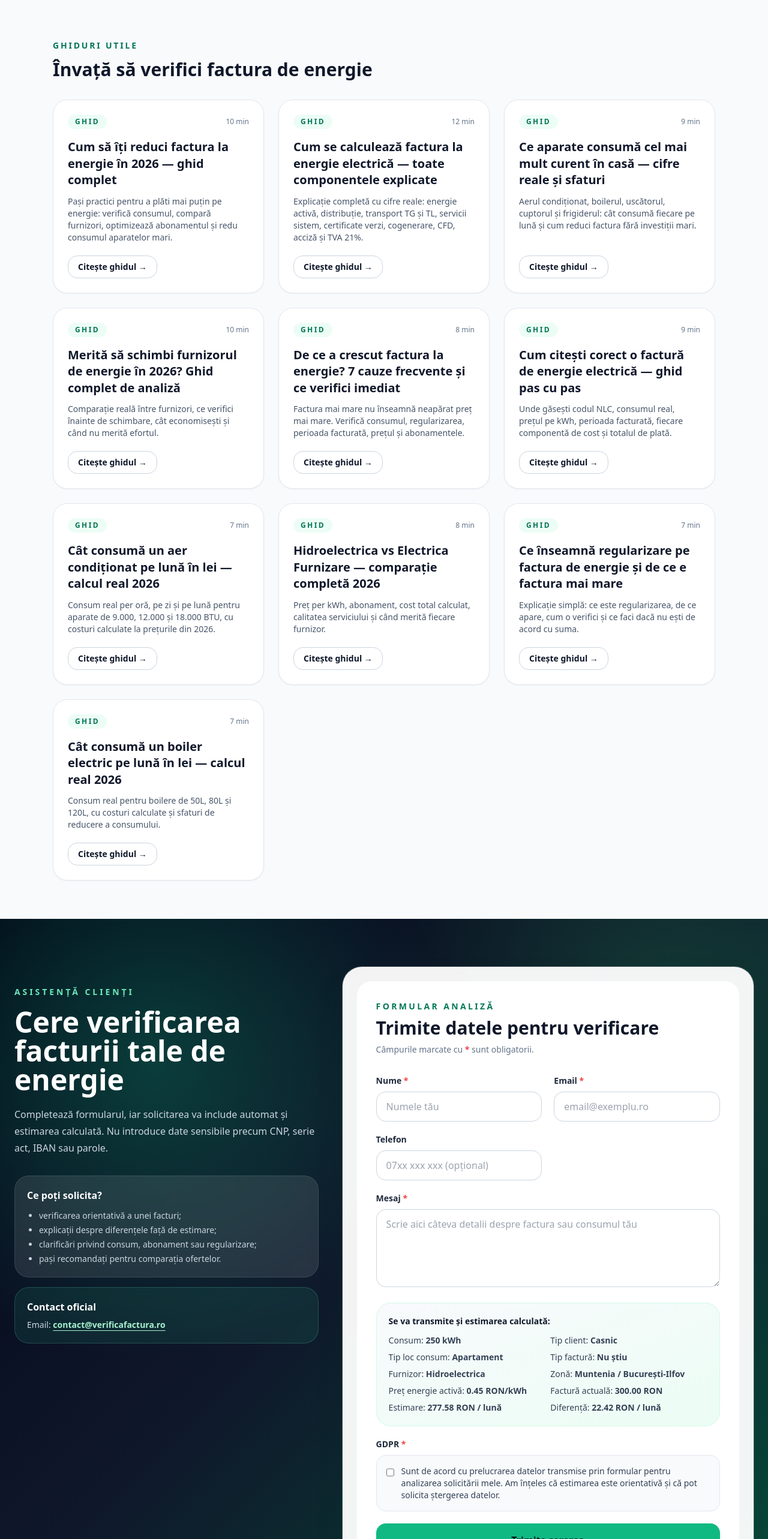
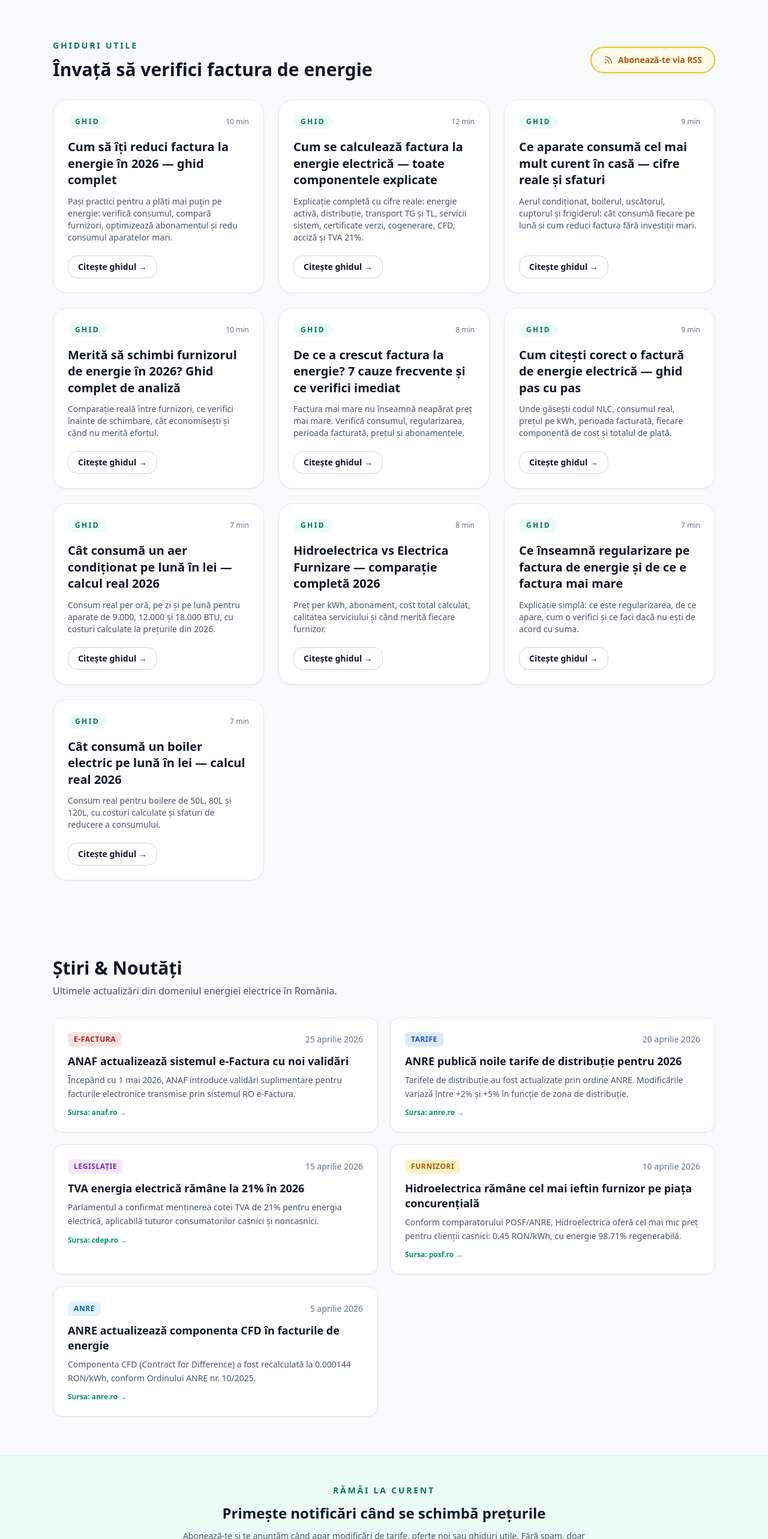
Before and after one commit to baciuionalexandru24-cyber/factura-mea, a React (Create React App) app: page / in a window 1280 px wide. Shown: the part 2180-4746 px from the top of the page at 60% size. Built offline with nearby package versions, Linux system fonts and the light colour scheme.

Commit message:
RSS + newsfeed

```diff
--- a/src/App.js
+++ b/src/App.js
@@ -272,6 +272,16 @@ const articles = [
   },
 ];
 
+/* Știri & Noutăți — adaugă intrări noi la început
+   Categorii: TARIFE, LEGISLAȚIE, E-FACTURA, GHID, ANRE, FURNIZORI */
+const newsFeed = [
+  { date: "25 aprilie 2026", category: "E-FACTURA", title: "ANAF actualizează sistemul e-Factura cu noi validări", description: "Începând cu 1 mai 2026, ANAF introduce validări suplimentare pentru facturile electronice transmise prin sistemul RO e-Factura.", link: "https://www.anaf.ro/anaf/internet/ANAF/despre_ANAF/informatii_publice/comunicate/", sursa: "anaf.ro" },
+  { date: "20 aprilie 2026", category: "TARIFE", title: "ANRE publică noile tarife de distribuție pentru 2026", description: "Tarifele de distribuție au fost actualizate prin ordine ANRE. Modificările variază între +2% și +5% în funcție de zona de distribuție.", link: "https://anre.ro/energie-electrica/legislatie/tarife-reglementate/", sursa: "anre.ro" },
+  { date: "15 aprilie 2026", category: "LEGISLAȚIE", title: "TVA energia electrică rămâne la 21% în 2026", description: "Parlamentul a confirmat menținerea cotei TVA de 21% pentru energia electrică, aplicabilă tuturor consumatorilor casnici și noncasnici.", link: "https://www.cdep.ro/", sursa: "cdep.ro" },
+  { date: "10 aprilie 2026", category: "FURNIZORI", title: "Hidroelectrica rămâne cel mai ieftin furnizor pe piața concurențială", description: "Conform comparatorului POSF/ANRE, Hidroelectrica oferă cel mai mic preț pentru clienții casnici: 0.45 RON/kWh, cu energie 98.71% regenerabilă.", link: "https://posf.ro/comparator?comparatorType=electric", sursa: "posf.ro" },
+  { date: "5 aprilie 2026", category: "ANRE", title: "ANRE actualizează componenta CFD în facturile de energie", description: "Componenta CFD (Contract for Difference) a fost recalculată la 0.000144 RON/kWh, conform Ordinului ANRE nr. 10/2025.", link: "https://anre.ro/energie-electrica/legislatie/", sursa: "anre.ro" },
+];
+
 const legalPages = [
   { path: "/confidentialitate", title: "Politică de confidențialitate", metaDescription: "Politica de confidențialitate pentru Verifică Factura.", intro: "Această pagină explică modul în care sunt colectate și folosite datele transmise prin formularul de analiză.", sections: [{ heading: "1. Date colectate", body: "Prin formular putem colecta nume, email, telefon, informații despre consum, furnizor, zonă de distribuție, valoarea facturii și mesajul transmis voluntar." }, { heading: "2. Scopul prelucrării", body: "Datele sunt folosite pentru a răspunde solicitării de verificare orientativă a facturii." }, { heading: "3. Transmiterea datelor", body: "Datele sunt transmise și stocate securizat prin Google Sheets, accesibil doar administratorului site-ului." }, { heading: "4. Păstrarea datelor", body: "Datele sunt păstrate doar atât timp cât este necesar pentru gestionarea solicitării." }, { heading: "5. Drepturile utilizatorului", body: "Utilizatorul poate solicita accesul, rectificarea sau ștergerea datelor transmise." }] },
   { path: "/termeni", title: "Termeni și condiții", metaDescription: "Termeni și condiții pentru utilizarea site-ului Verifică Factura.", intro: "Prin utilizarea site-ului, utilizatorul acceptă că informațiile afișate au caracter general și orientativ.", sections: [{ heading: "1. Scopul site-ului", body: "Site-ul oferă informații generale și un calculator orientativ. Nu furnizează oferte comerciale ferme, consultanță juridică sau servicii reglementate." }, { heading: "2. Caracter orientativ", body: "Rezultatele calculatorului sunt estimări bazate pe datele introduse și pe valori orientative." }, { heading: "3. Responsabilitatea utilizatorului", body: "Utilizatorul trebuie să verifice informațiile înainte de a lua decizii contractuale, comerciale sau financiare." }, { heading: "4. Limitarea răspunderii", body: "Administratorul site-ului nu răspunde pentru pierderi, costuri, decizii comerciale sau diferențe de facturare rezultate din folosirea informațiilor afișate." }] },
@@ -470,9 +480,15 @@ function HomePage({ calculation, setCalculation, navigate }) {
 
       {/* GHIDURI */}
       <section id="ghiduri" className="mx-auto max-w-6xl px-6 py-16">
-        <div className="mb-8">
-          <p className="text-sm font-semibold uppercase tracking-[0.2em] text-emerald-700">Ghiduri utile</p>
-          <h3 className="mt-3 text-3xl font-bold">Învață să verifici factura de energie</h3>
+        <div className="flex items-center justify-between gap-4 flex-wrap mb-8">
+          <div>
+            <p className="text-sm font-semibold uppercase tracking-[0.2em] text-emerald-700">Ghiduri utile</p>
+            <h3 className="mt-3 text-3xl font-bold">Învață să verifici factura de energie</h3>
+          </div>
+          <a href="/rss.xml" target="_blank" rel="noopener noreferrer"
+            className="inline-flex items-center gap-2 rounded-full border-2 border-amber-400 bg-amber-50 px-5 py-2.5 text-sm font-bold text-amber-700 hover:bg-amber-100 transition shadow-sm">
+            <RssIcon /> Abonează-te via RSS
+          </a>
         </div>
         <div className="grid gap-6 md:grid-cols-2 xl:grid-cols-3">
           {articles.map((article) => (
@@ -489,6 +505,48 @@ function HomePage({ calculation, setCalculation, navigate }) {
               </button>
             </article>
           ))}
+        </div>
+      </section>
+
+      {/* ȘTIRI & NOUTĂȚI */}
+      <section className="mx-auto max-w-6xl px-6 py-16">
+        <div className="mb-8">
+          <h3 className="text-3xl font-bold text-slate-900">Știri & Noutăți</h3>
+          <p className="mt-2 text-slate-600">Ultimele actualizări din domeniul energiei electrice în România.</p>
+        </div>
+        <div className="grid gap-5 md:grid-cols-2">
+          {newsFeed.map((item, i) => (
+            <a key={i} href={item.link} target="_blank" rel="noopener noreferrer"
+              className="block rounded-2xl bg-white p-6 border border-slate-200 shadow-sm hover:shadow-md hover:border-emerald-200 transition">
+              <div className="flex items-center justify-between gap-3 mb-3">
+                <span className={`inline-block rounded-md px-2.5 py-1 text-xs font-bold uppercase tracking-wider ${
+                  item.category === "TARIFE" ? "bg-blue-100 text-blue-700" :
+                  item.category === "LEGISLAȚIE" ? "bg-purple-100 text-purple-700" :
+                  item.category === "E-FACTURA" ? "bg-red-100 text-red-700" :
+                  item.category === "GHID" ? "bg-emerald-100 text-emerald-700" :
+                  item.category === "ANRE" ? "bg-sky-100 text-sky-700" :
+                  item.category === "FURNIZORI" ? "bg-amber-100 text-amber-700" :
+                  "bg-slate-100 text-slate-700"
+                }`}>{item.category}</span>
+                <span className="text-sm text-slate-500">{item.date}</span>
+              </div>
+              <h4 className="text-lg font-bold text-slate-900 leading-snug">{item.title}</h4>
+              <p className="mt-2 text-sm text-slate-600 leading-relaxed">{item.description}</p>
+              <p className="mt-3 text-xs text-emerald-600 font-semibold">Sursa: {item.sursa} →</p>
+            </a>
+          ))}
+        </div>
+      </section>
+
+      {/* NEWSLETTER */}
+      <section className="bg-emerald-50 border-y border-emerald-100">
+        <div className="mx-auto max-w-6xl px-6 py-12">
+          <div className="mx-auto max-w-2xl text-center">
+            <p className="text-sm font-semibold uppercase tracking-[0.2em] text-emerald-700">Rămâi la curent</p>
+            <h3 className="mt-3 text-2xl font-bold text-slate-900">Primește notificări când se schimbă prețurile</h3>
+            <p className="mt-3 text-slate-600 text-sm">Abonează-te și te anunțăm când apar modificări de tarife, oferte noi sau ghiduri utile. Fără spam, doar informații relevante.</p>
+            <NewsletterForm />
+          </div>
         </div>
       </section>
 
@@ -983,18 +1041,28 @@ function LegalPage({ page, navigate }) {
 function Footer({ navigate }) {
   return (
     <footer className="bg-slate-950 text-slate-300 border-t border-white/10">
-      <div className="mx-auto max-w-6xl px-6 py-10 grid gap-8 md:grid-cols-2">
+      <div className="mx-auto max-w-6xl px-6 py-10 grid gap-8 md:grid-cols-3">
         <div>
           <p className="text-sm uppercase tracking-[0.2em] text-emerald-300">Verifică Factura</p>
           <p className="mt-3 text-sm leading-6 text-slate-400">Platformă informativă pentru verificarea orientativă a facturilor de energie. Estimările nu reprezintă ofertă comercială, recomandare contractuală finală sau garanție de economie.</p>
         </div>
+        <div>
+          <p className="font-semibold text-white">Informații legale</p>
+          <div className="mt-3 flex flex-col gap-2 text-sm">
+            <button onClick={() => navigate("/confidentialitate")} className="text-left hover:text-white transition">Confidențialitate</button>
+            <button onClick={() => navigate("/termeni")} className="text-left hover:text-white transition">Termeni</button>
+            <button onClick={() => navigate("/disclaimer")} className="text-left hover:text-white transition">Disclaimer</button>
+            <button onClick={() => navigate("/cookies")} className="text-left hover:text-white transition">Cookies</button>
+          </div>
+        </div>
         <div className="md:text-right">
-          <p className="font-semibold text-white">Informații legale</p>
-          <div className="mt-3 flex flex-wrap gap-4 md:justify-end text-sm">
-            <button onClick={() => navigate("/confidentialitate")} className="hover:text-white transition">Confidențialitate</button>
-            <button onClick={() => navigate("/termeni")} className="hover:text-white transition">Termeni</button>
-            <button onClick={() => navigate("/disclaimer")} className="hover:text-white transition">Disclaimer</button>
-            <button onClick={() => navigate("/cookies")} className="hover:text-white transition">Cookies</button>
+          <p className="font-semibold text-white">Resurse</p>
+          <div className="mt-3 flex flex-col gap-2 text-sm md:items-end">
+            <a href="/rss.xml" target="_blank" rel="noopener noreferrer" className="inline-flex items-center gap-2 hover:text-white transition">
+              <RssIcon /> RSS Feed
+            </a>
+            <a href="https://posf.ro/comparator?comparatorType=electric" target="_blank" rel="noopener noreferrer" className="hover:text-white transition">Comparator POSF/ANRE</a>
+            <a href="https://anre.ro" target="_blank" rel="noopener noreferrer" className="hover:text-white transition">ANRE</a>
           </div>
           <p className="mt-4 text-xs text-slate-500">© {new Date().getFullYear()} Verifică Factura. Toate drepturile rezervate.</p>
         </div>
@@ -1046,6 +1114,44 @@ function SparkIcon() { return <svg viewBox="0 0 24 24" className="h-4 w-4" fill=
 function LeafIcon() { return <svg viewBox="0 0 24 24" className="h-4 w-4" fill="none" stroke="currentColor" strokeWidth="2" strokeLinecap="round" strokeLinejoin="round"><path d="M20 4c-7 0-12 5-12 12 0 2 1 4 3 4 7 0 9-9 9-16Z" /><path d="M4 20c4-6 8-9 16-16" /></svg>; }
 function ChartIcon() { return <svg viewBox="0 0 24 24" className="h-4 w-4" fill="none" stroke="currentColor" strokeWidth="2" strokeLinecap="round" strokeLinejoin="round"><path d="M4 19V5" /><path d="M4 19h16" /><path d="m7 15 4-4 3 3 5-7" /></svg>; }
 function ShieldIcon() { return <svg viewBox="0 0 24 24" className="h-4 w-4" fill="none" stroke="currentColor" strokeWidth="2" strokeLinecap="round" strokeLinejoin="round"><path d="M12 22s8-4 8-10V5l-8-3-8 3v7c0 6 8 10 8 10Z" /><path d="m9 12 2 2 4-5" /></svg>; }
+function RssIcon() { return <svg viewBox="0 0 24 24" className="h-4 w-4" fill="none" stroke="currentColor" strokeWidth="2" strokeLinecap="round" strokeLinejoin="round"><path d="M4 11a9 9 0 0 1 9 9" /><path d="M4 4a16 16 0 0 1 16 16" /><circle cx="5" cy="19" r="1" /></svg>; }
+
+/* Newsletter Form */
+function NewsletterForm() {
+  const [email, setEmail] = useState("");
+  const [sent, setSent] = useState(false);
+  const [sending, setSending] = useState(false);
+
+  const handleSubmit = async (e) => {
+    e.preventDefault();
+    if (!email) return;
+    setSending(true);
+    try {
+      await fetch("https://script.google.com/macros/s/AKfycbx7dwfSTNQuIByxmUWw0Srx80Yhc7Hu97kqY-A82j2KbxWdMJ-xADyLt9cqn296_f3wpg/exec", {
+        method: "POST",
+        mode: "no-cors",
+        headers: { "Content-Type": "application/json" },
+        body: JSON.stringify({ nume: "Newsletter", email: email, mesaj: "Abonare newsletter", tip_client: "Newsletter" }),
+      });
+      setSent(true);
+    } catch { }
+    finally { setSending(false); }
+  };
+
+  if (sent) return <p className="mt-6 text-emerald-700 font-semibold">✔ Te-ai abonat cu succes! Vei primi notificări când apar noutăți.</p>;
+
+  return (
+    <form onSubmit={handleSubmit} className="mt-6 flex flex-col sm:flex-row gap-3 max-w-md mx-auto">
+      <input type="email" required value={email} onChange={(e) => setEmail(e.target.value)}
+        className="flex-1 rounded-2xl border border-slate-300 px-4 py-3 outline-none focus:border-emerald-500 focus:ring-2 focus:ring-emerald-100 text-slate-900"
+        placeholder="Adresa ta de email" />
+      <button type="submit" disabled={sending}
+        className="rounded-2xl bg-emerald-500 px-6 py-3 font-bold text-slate-950 hover:bg-emerald-400 transition disabled:opacity-60 shadow-lg shadow-emerald-500/20 whitespace-nowrap">
+        {sending ? "Se trimite..." : "Abonează-mă"}
+      </button>
+    </form>
+  );
+}
 
 /* Helpers */
 function money(value) { return Number(value || 0).toFixed(2); }
```
